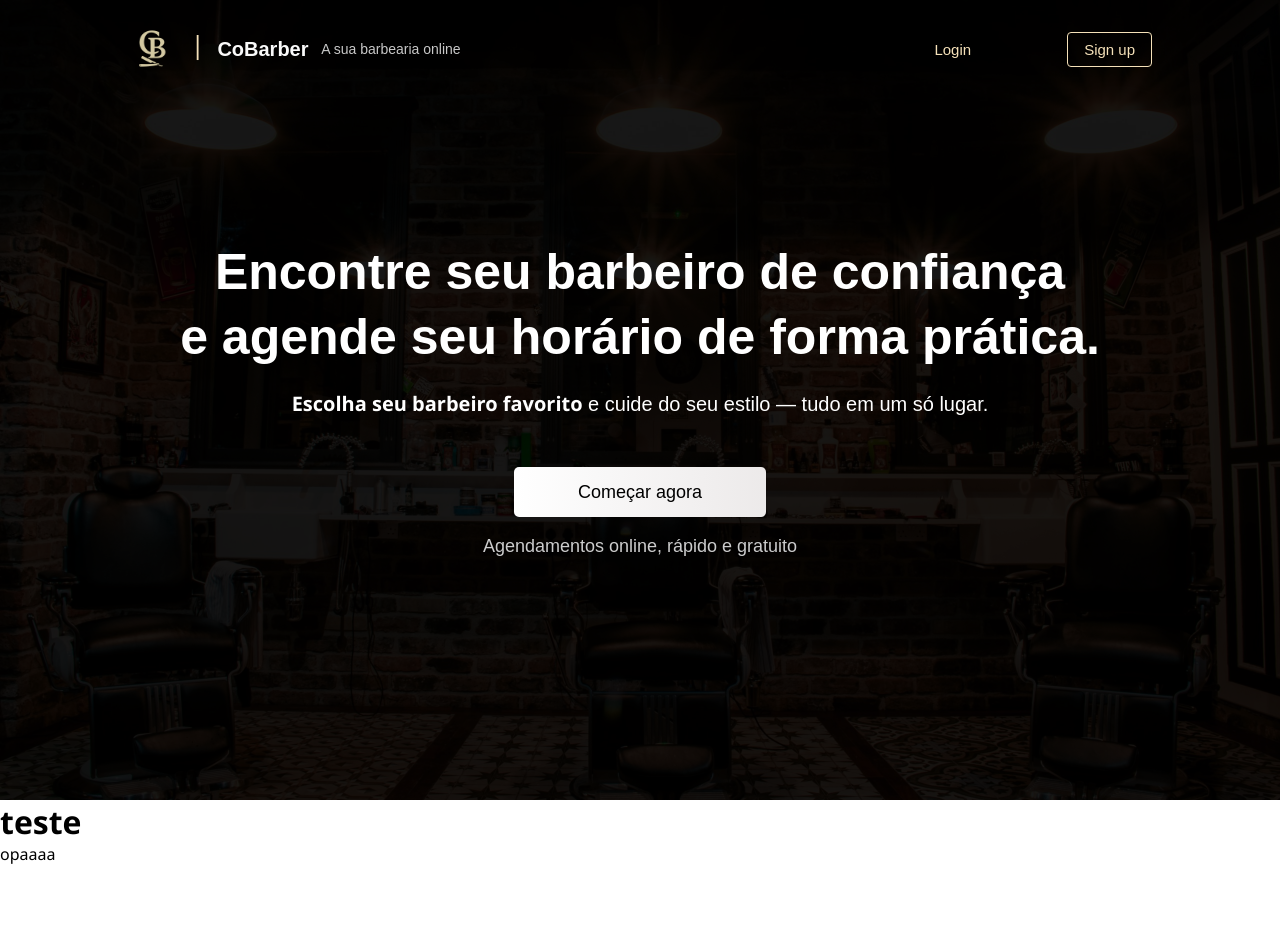
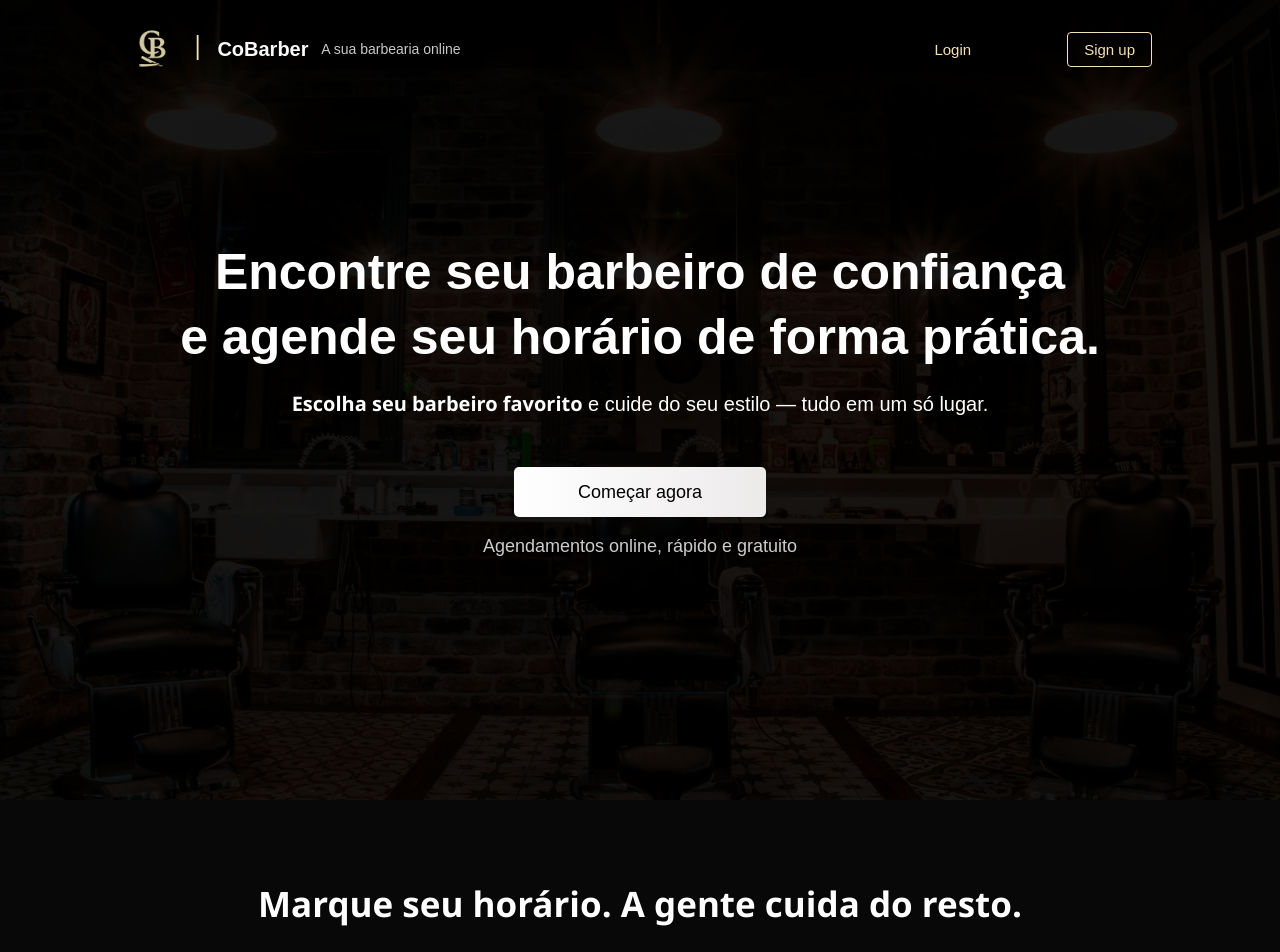
Before and after one commit to Cobarber-PI/cliente-frontend, a Vue app: page /introducao in a window 1280 px wide. Shown: the top 952 px of the page. Before the commit the page ends 865 px from the top, so only its background shows below. Built offline with nearby package versions, Linux system fonts and the light colour scheme.

Commit message:
fix: introduction path #10

```diff
--- a/src/components/introducao.vue
+++ b/src/components/introducao.vue
@@ -16,9 +16,9 @@
           <button>Sign up</button>
         </nav>
     </header>
+
     <div class="container">
       <div class="imageFundo"></div>
-
       <div class="content">
         <h1>
           Encontre seu barbeiro de confiança
@@ -35,16 +35,15 @@
       </div>
     </div>
 
-  <div class="teste">
-    <h1>teste</h1>
-    <p>opaaaa</p>
+    <div class="br">
+      <h1>Marque seu horário. A gente cuida do resto.</h1>
     </div>
   </template>
 
 <style scoped>
 /* ---------------- HEADER ---------------- */
 header {
-  position: fixed;
+  position: absolute;
   top: 1.5rem;
   left: 5rem;
   right: 5rem;
@@ -54,6 +53,7 @@ header {
   align-items: center;
   margin: 0 6vh;
 }
+
 
 nav {
   display: flex;
@@ -82,7 +82,6 @@ header button {
   transition: 0.3s;
 }
 
-
 header button:hover {
   background-color: #f5e1b9;
   color: black;
@@ -93,6 +92,7 @@ header button:hover {
   position: relative;
   width: 100%;
   height: 100vh;
+  background-color: #121212;
 }
 
 /* ---------------- BACKGROUND IMAGE ---------------- */
@@ -126,7 +126,6 @@ header button:hover {
 .content h1 span {
   display: block;
   font-family: 'Poppins', sans-serif;
-
 }
 
 .content p {
@@ -222,4 +221,17 @@ header button:hover {
   gap: 1rem;
   color: #fafafa;
 }
+
+.br {
+  width: 100%;
+  height: 30vh;
+  background-color: #090808;
+  color: #ffffff;
+  text-align: center;
+}
+
+.br h1 {
+  padding-top: 5rem;
+  font-size: 35px;
+}
 </style>
--- a/src/router/index.js
+++ b/src/router/index.js
@@ -8,13 +8,18 @@ const router = createRouter({
   routes: [
     {
       path: '/',
-      name: 'Login',
-      component: LoginView,
+      name: 'Introducao',
+      component: IntroducaoView,
     },
     {
       path: '/registro',
       name: 'registro',
       component: RegistroView,
+    },
+    {
+      path: '/login',
+      name: 'Login',
+      component: LoginView,
     },
     {
       path: '/introducao',
```
Lines whose indentation alone changed are shown as unchanged.
